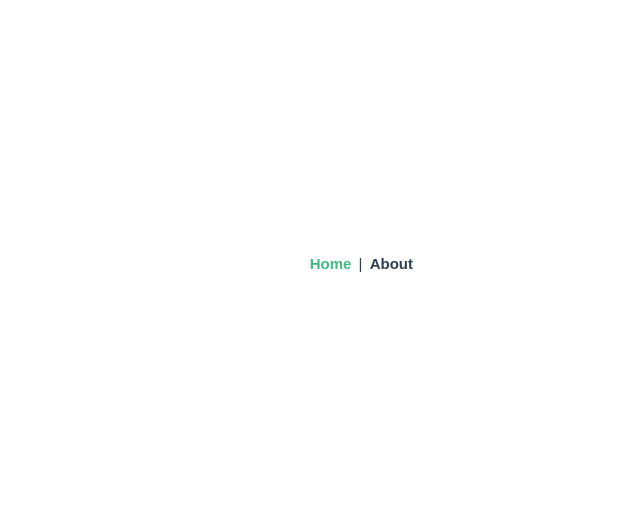
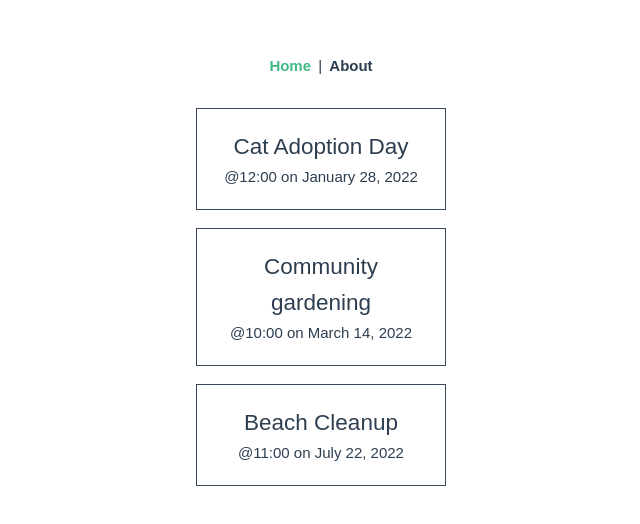
Before and after one commit to gloriabee/331-intro-to-vite, a Vue app: page / in a window 1280 px wide. Shown: the part 136-660 px from the top of the page, without its empty margins (194-834 px from the left). Built offline with nearby package versions, Linux system fonts and the light colour scheme.

Commit message:
loop in event cards

```diff
--- a/src/components/EventCard.vue
+++ b/src/components/EventCard.vue
@@ -1,9 +1,44 @@
 <script setup lang="ts">
+import {ref} from 'vue'
 // defineProps<{
 //   msg: string
 // }>()
+import Event from '@/types/Event'
+defineProps<{
+    event: Event
+}>()
+// const event=ref({
+//     id:5928101,
+//     category:'animal welfare',
+//     title:'Cat Adoption Day',
+//     description: 'Find your new feline friend at this event.',
+//     location: 'Meow Town',
+//     date: 'January 28, 2022',
+//     time:'12:00',
+//     petsAllowed: true,
+//     organizer: 'Kat Laydee'
+// })
 </script>
 
 <template>
- <div class="greetings"></div>
+ <div class="event-class">
+    <div class="event-card">
+        <h2>{{ event.title }}</h2>
+        <span>@{{ event.time }} on {{ event.date }}</span>
+    </div>
+ </div>
 </template>
+
+<style scoped>
+.event-card{
+    padding: 20px;
+    width:250px;
+    cursor: pointer;
+    border: 1px solid #39495c;
+    margin-bottom: 18px;
+}
+.event-card:hover{
+    transform: scale(1.01);
+    box-shadow: 0 3px 12px 0 rgba(0, 0, 0, 0.2);
+}
+</style>
--- a/src/views/HomeView.vue
+++ b/src/views/HomeView.vue
@@ -1,5 +1,47 @@
-<script setup lang="ts"></script>
+<script setup lang="ts">
+  import EventCard from '@/components/EventCard.vue';
+  import Event from '@/types/Event'
+  import {ref} from 'vue'
+  const events=ref<Event[]>([
+    {
+      id: 5928101,
+      categort: 'animal welfare',
+      title: 'Cat Adoption Day',
+      description: 'Find your new feline friend at this event.',
+      location: 'Meow Town',
+      date:'January 28, 2022',
+      time:'12:00',
+      petsAllowed: true,
+      organizer: 'Kat Laydee'
+    },
+    {
+      id:4582797,
+      categort: 'food',
+      title: 'Community gardening',
+      description: 'Join us as we tend to the community edible plants',
+      location: 'Flora city',
+      date:'March 14, 2022',
+      time:'10:00',
+      petsAllowed: true,
+      organizer: 'Fern Pollin'
+    },
+    {
+      id:8419988,
+      categort: 'sustainability',
+      title: 'Beach Cleanup',
+      description: 'Help pick up trash along the shore',
+      location: 'Playa Del Carmen',
+      date:'July 22, 2022',
+      time:'11:00',
+      petsAllowed: false,
+      organizer: 'Carey Wales'
+    }
+  ])
+
+</script>
 
 <template>
- <div class="home"></div>
+ <div class="home">
+  <EventCard v-for="event in events" :key="event.id" :event="event"/>
+ </div>
 </template>
```
Also changed, not shown: src/type.ts (added, +12 -0 lines).
